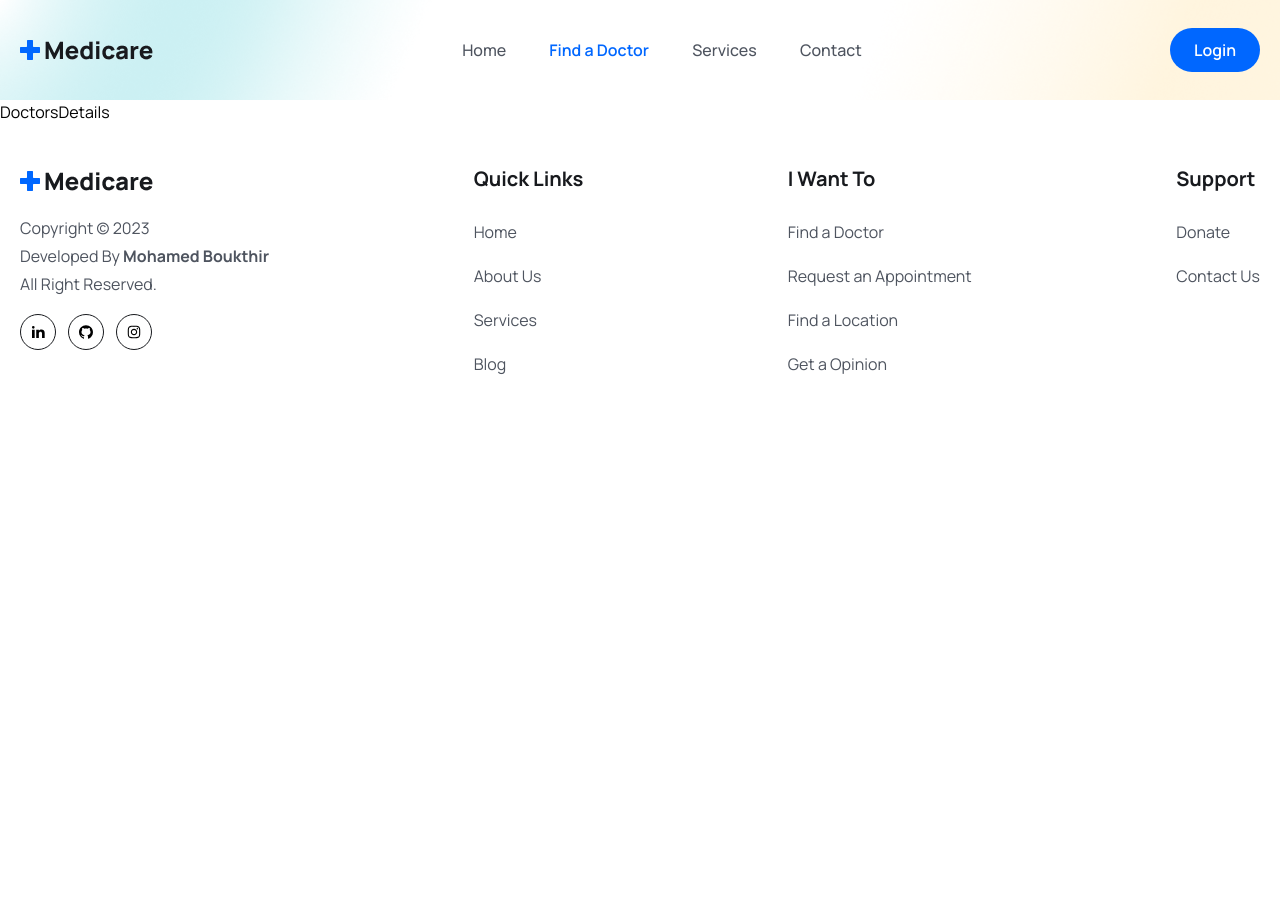
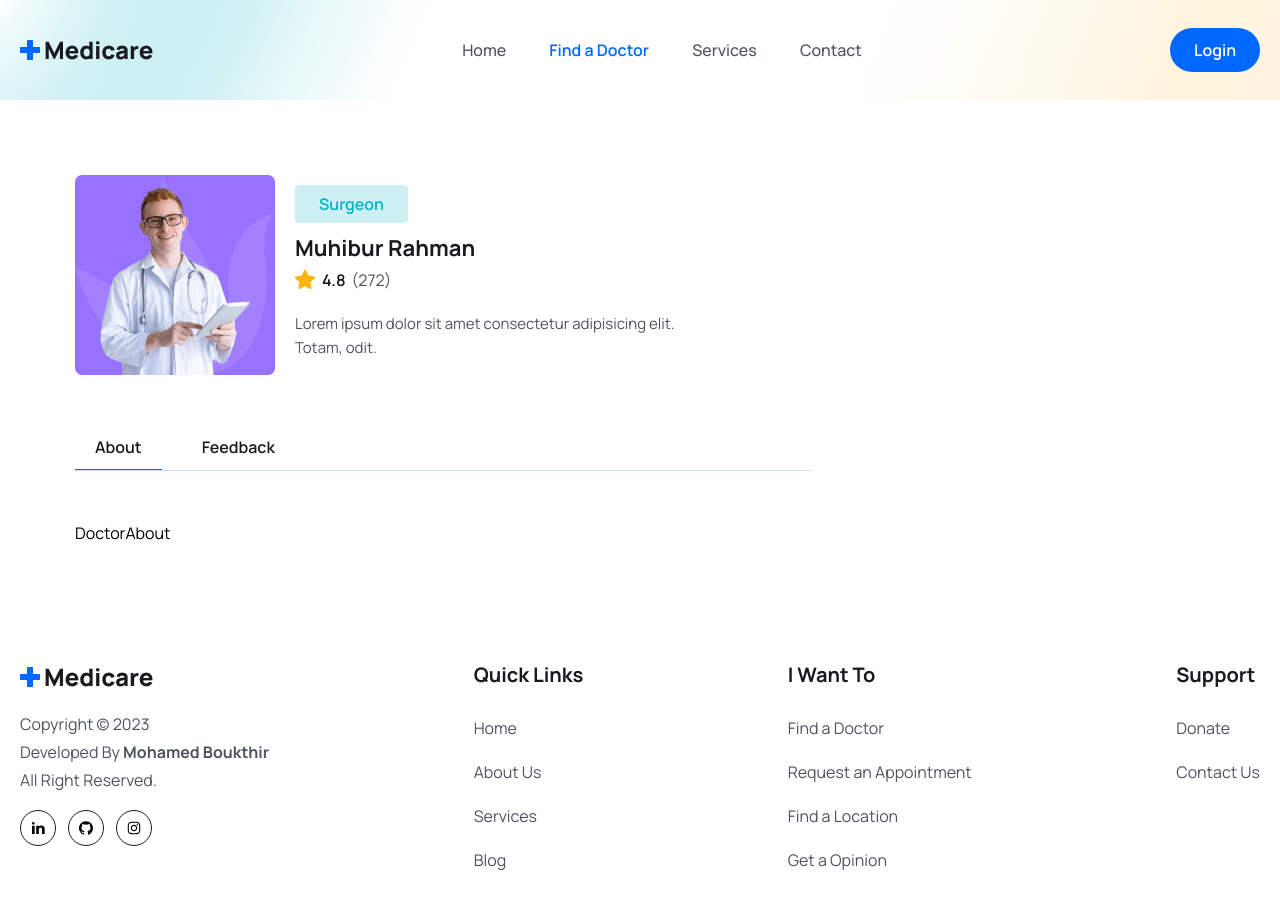
Before and after one commit to MohamedBoukthir/Doctor-Appointment-Booking-MERN-Stack, a React (Vite) app in the folder frontend/: page /doctors/1 in a window 1280 px wide. Shown: the top 908 px of the page. Before the commit the page ends 800 px from the top, so only its background shows below. Built offline with nearby package versions, Linux system fonts and the light colour scheme.

Commit message:
Add Services / Find Doctor Pages

```diff
--- /dev/null
+++ b/frontend/src/pages/Doctors/DoctorAbout.jsx
@@ -0,0 +1,9 @@
+import React from 'react'
+
+const DoctorAbout = () => {
+  return (
+    <div>DoctorAbout</div>
+  )
+}
+
+export default DoctorAbout
--- a/frontend/src/pages/Doctors/Doctors.jsx
+++ b/frontend/src/pages/Doctors/Doctors.jsx
@@ -1,9 +1,53 @@
-import React from 'react'
+import DoctorCard from './../../components/Doctors/DoctorCard'
+import { doctors } from './../../assets/data/doctors'
+import Testimonial from '../../components/Testimonial/Testimonial'
 
 const Doctors = () => {
   return (
-    <div>Doctors</div>
-  )
+    <>
+    { /* Search Section */ }
+      <section className='bg-[#fff9ea]'>
+        <div className="container text-center">
+          <h2 className="heading">
+            Find A Doctor
+          </h2>
+          <div className='max-w-[570px] mt-[30px] mx-auto bg-[#0066ff2c] rounded-md flex items-center justify-between'>
+            <input
+              type="search"
+              placeholder='Search Doctor'
+              className='py-4 pl-4 pr-2 bg-transparent w-full focus:outline-none cursor-pointer placeholder:text-textColor'
+            />
+            <button className="btn mt-0 rounded-[0px] rounded-r-md">
+              Search
+            </button>
+          </div>
+        </div>
+      </section>
+      { /* Doctors Section */ }
+      <section>
+        <div className="container">
+          <div className='grid grid-cols-1 sm:grid-cols-2 md:grid-cols-3 lg:grid-cols-4 gap-5 '>
+              {doctors.map (doctor => (
+                <DoctorCard key={doctor.id} doctor={doctor} />
+              ))}
+          </div>
+        </div>
+      </section>
+      { /* Testimonials Section */ }
+      <section>
+        <div className="container">
+        <div className='xl:w-[470px] mx-auto'>
+            <h2 className='heading text-center'>What Our Patients Say</h2>
+            <p className='text__para text-center'>World-Class Care For Everyone. Our Health System Offers Unmatched,
+              Expert Health Care.
+            </p>
+          </div>
+
+          <Testimonial/>
+        </div>
+      </section>
+    </>
+    )
 }
 
 export default Doctors
--- a/frontend/src/pages/Doctors/DoctorsDetails.jsx
+++ b/frontend/src/pages/Doctors/DoctorsDetails.jsx
@@ -1,9 +1,67 @@
-import React from 'react'
+import React, { useState } from 'react'
+import doctorImg from '../../assets/images/doctor-img02.png'
+import starIcon from '../../assets/images/Star.png'
+import DoctorAbout from './DoctorAbout'
+import Feedback from './Feedback'
 
 const DoctorsDetails = () => {
+
+  const [tab, setTab] = useState('about')
+
   return (
-    <div>DoctorsDetails</div>
-  )
+    <section>
+      <div className='max-w-[1170px] px-5 mx-auto'>
+        <div className='grid md:grid-cols-3 gap-[50px]'>
+          <div className='md:col-span-2'>
+            <div className='flex items-center gap-5'>
+              <figure className='max-w-[200px] max-h-[200px]'>
+                <img src={doctorImg} alt="" className='w-full' />
+              </figure>
+              <div>
+                <span className='bg-[#ccf0f3] text-irisBlueColor py-1 px-6 lg:py-2 lg:px-6 text-[12px] leading-4 lg:text-[16px] lg:leading-7 font-semibold rounded'>
+                  Surgeon
+                </span>
+                <h3 className='text-headingColor text-[22px] leading-9 mt-3 font-bold'>
+                  Muhibur Rahman
+                </h3>
+                <div className='flex items-center gap-[6px]'>
+                  <span className='flex items-center gap-[6px] text-[14px] leading-5 lg:text-[16px] lg:leading-7 font-semibold text-headingColor'>
+                    <img src={starIcon} alt="" /> 4.8
+                  </span>
+                  <span className='text-[14px] leading-5 lg:text-[16px] lg:leading-7 font-[400] text-textColor'>
+                    (272)
+                  </span>
+                </div>
+                <p className='text__para text-[14px] leading-6 md:text-[15px] lg:max-w-[390px]'>
+                  Lorem ipsum dolor sit amet consectetur adipisicing elit. Totam, odit.
+                </p>
+              </div>
+            </div>
+
+            <div className='mt-[50px] border-b border-solid border-[#0066ff34]'>
+              <button
+              onClick={()=> setTab('about')}
+               className={`${tab === 'about' && 'border-b border-solid border-primaryColor'} py-2 px-5 mr-5 text-[16px] leading-7 text-headingColor font-semibold`}>
+                About
+              </button>
+              <button
+              onClick={()=> setTab('feedback')}
+               className={`${tab === 'feedback' && 'border-b border-solid border-primaryColor'} py-2 px-5 mr-5 text-[16px] leading-7 text-headingColor font-semibold`}>
+                Feedback
+              </button>
+            </div>
+
+            <div className='mt-[50px]'>
+              {tab === 'about' && <DoctorAbout/>}
+              {tab === 'feedback' && <Feedback/>}
+            </div>
+          </div>
+
+          <div></div>
+        </div>
+      </div>
+    </section>
+    )
 }
 
 export default DoctorsDetails
--- /dev/null
+++ b/frontend/src/pages/Doctors/Feedback.jsx
@@ -0,0 +1,9 @@
+import React from 'react'
+
+const Feedback = () => {
+  return (
+    <div>Feedback</div>
+  )
+}
+
+export default Feedback
--- a/frontend/src/pages/Services.jsx
+++ b/frontend/src/pages/Services.jsx
@@ -1,9 +1,16 @@
-import React from 'react'
+import ServiceCard from '../components/Services/ServiceCard'
+import { services } from '../assets/data/services'
 
 const Services = () => {
   return (
-    <div>Services</div>
-  )
+    <div className="container">
+      <div className='grid grid-cols-1 md:grid-cols-2 lg:grid-cols-3 gap-5 lg:gap-[30px]'>
+        {services.map((item,index) => (
+        <ServiceCard item={item} index={index} key={index}/>
+        ))}
+    </div>
+    </div>
+    )
 }
 
 export default Services
--- a/frontend/src/routes/Routers.jsx
+++ b/frontend/src/routes/Routers.jsx
@@ -13,7 +13,7 @@ const Routers = () => {
   return <Routes>
     <Route path='/' element={<Home/>} />
     <Route path='/home' element={<Home/>} />
-    <Route path='/docotrs' element={<Doctors/>} />
+    <Route path='/doctors' element={<Doctors/>} />
     <Route path='/doctors/:id' element={<DoctorsDetails/>} />
     <Route path='/login' element={<Login/>} />
     <Route path='/signup' element={<Signup/>} />
```
Also changed, not shown: frontend/src/components/Doctors/DoctorList.jsx (indentation only).
